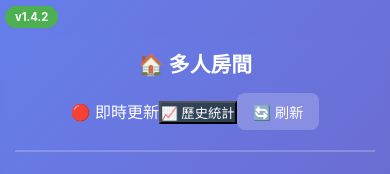
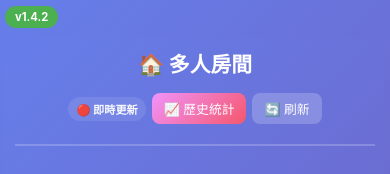
Before and after one commit to yanchen184/sgame-tournament, a React (Create React App) app: page / in a window 390 px wide. Shown: the top 174 px of the page. Built offline with nearby package versions, Linux system fonts and the light colour scheme; no server answers; the database is empty.

Commit message:
Update RoomBrowser CSS to style the new header actions

```diff
--- a/src/components/RoomBrowser.css
+++ b/src/components/RoomBrowser.css
@@ -23,8 +23,33 @@
   font-weight: bold;
 }
 
+.header-actions {
+  display: flex;
+  align-items: center;
+  gap: 12px;
+}
+
+.live-indicator {
+  background: rgba(255, 255, 255, 0.1);
+  padding: 6px 12px;
+  border-radius: 20px;
+  font-size: 0.8rem;
+  font-weight: bold;
+  animation: pulse 2s infinite;
+}
+
+@keyframes pulse {
+  0%, 100% {
+    opacity: 1;
+  }
+  50% {
+    opacity: 0.7;
+  }
+}
+
 .back-btn,
-.refresh-btn {
+.refresh-btn,
+.history-btn {
   background: rgba(255, 255, 255, 0.2);
   border: none;
   color: white;
@@ -35,10 +60,19 @@
   transition: all 0.3s ease;
 }
 
+.history-btn {
+  background: linear-gradient(135deg, #f093fb 0%, #f5576c 100%);
+}
+
 .back-btn:hover,
-.refresh-btn:hover {
+.refresh-btn:hover,
+.history-btn:hover {
   background: rgba(255, 255, 255, 0.3);
   transform: translateY(-2px);
+}
+
+.history-btn:hover {
+  background: linear-gradient(135deg, #f093fb 20%, #f5576c 80%);
 }
 
 .refresh-btn:disabled {
@@ -250,16 +284,6 @@
   color: white;
   font-size: 0.7rem;
   animation: pulse 2s infinite;
-}
-
-@keyframes pulse {
-  0%, 100% {
-    opacity: 1;
-  }
-  50% {
-    opacity: 0.7;
-    transform: scale(1.05);
-  }
 }
 
 .room-info {
@@ -597,6 +621,18 @@
     font-size: 1.5rem;
   }
 
+  .header-actions {
+    flex-wrap: wrap;
+    justify-content: center;
+    gap: 8px;
+  }
+
+  .history-btn,
+  .refresh-btn {
+    font-size: 0.8rem;
+    padding: 6px 12px;
+  }
+
   .room-actions {
     grid-template-columns: 1fr;
     gap: 15px;
@@ -667,6 +703,15 @@
     font-size: 1.3rem;
   }
 
+  .header-actions {
+    gap: 6px;
+  }
+
+  .live-indicator {
+    padding: 4px 8px;
+    font-size: 0.7rem;
+  }
+
   .room-card {
     padding: 16px;
   }
```
